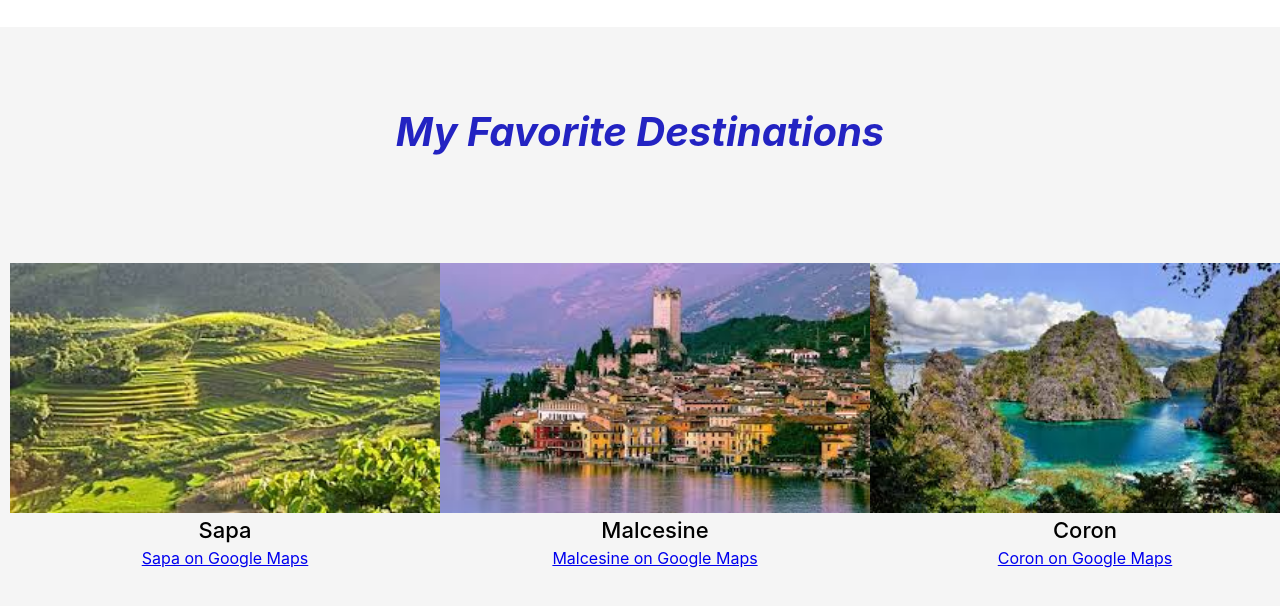
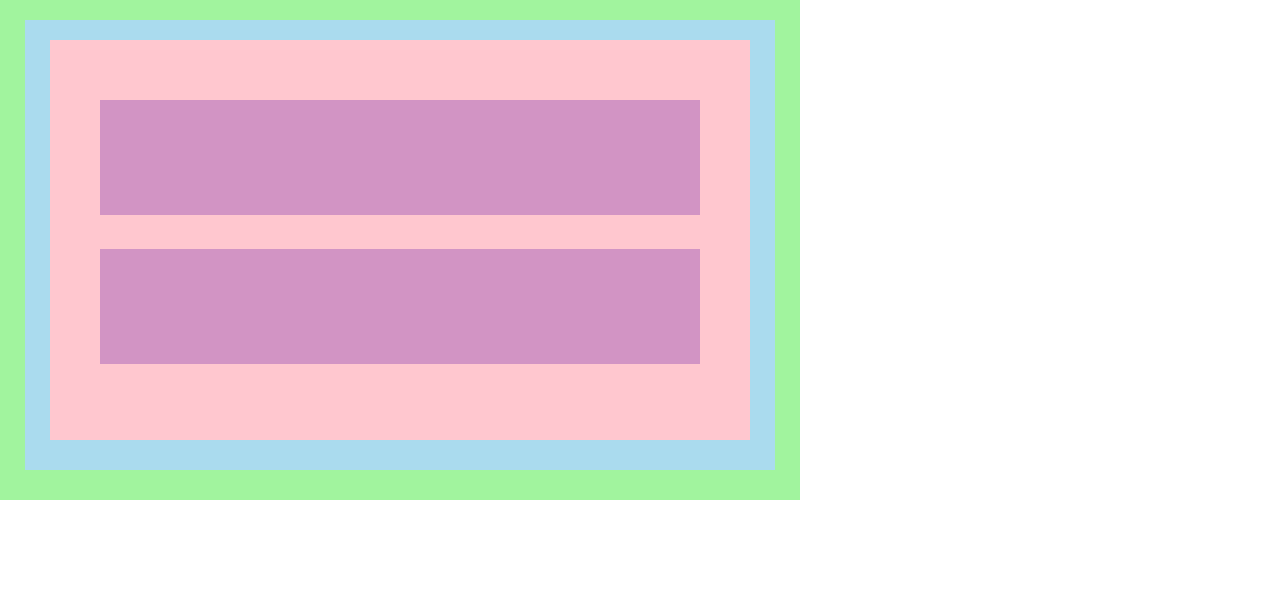
Before and after one commit to renglard/react_project1, a React (Create React App) app: page / in a window 1280 px wide. Shown: the top 606 px of the page. Built offline with nearby package versions, Linux system fonts and the light colour scheme.

Commit message:
day1 ex3

```diff
--- a/src/App.css
+++ b/src/App.css
@@ -1,6 +1,48 @@
 body {
   margin: 0;
   padding: 0;
+}
+
+.green-box {
+  background-color: rgb(70, 235, 64);
+  width: 800px;
+  height: 500px;
+  opacity: 0.5;
+  text-align: center;
+}
+
+.blue-box {
+  background-color: rgb(87, 184, 223);
+  width: 750px;
+  height: 450px;
+  display: inline-block;
+  margin-top: 20px;
+}
+
+.pink-box {
+  background-color: rgb(255, 144, 160);
+  width: 700px;
+  height: 400px;
+  display: inline-block;
+  margin-top: 20px;
+}
+
+.purple-box {
+  background: purple;
+  width: 600px;
+  height: 115px;
+  display: inline-block;
+  margin-top: 60px;
+  opacity: 0.7;
+}
+
+.purple-box2 {
+  background: purple;
+  width: 600px;
+  height: 115px;
+  margin-top: 30px;
+  display: inline-block;
+  opacity: 0.7;
 }
 
 /* .App {
@@ -17,7 +59,7 @@ body {
     animation: App-logo-spin infinite 20s linear;
   }
 } */
-.page-title {
+/* .page-title {
   text-align: center;
   padding-top: 80px;
   color: rgb(35, 35, 194);
@@ -28,11 +70,6 @@ body {
 .App-header {
   background-color: whitesmoke;
   min-height: 100vh;
-  /* display: flex; */
-  /* flex-direction: column; */
-  /* align-items: center; */
-  /* justify-content: center; */
-  /* font-size: calc(10px + 2vmin); */
   color: black;
 }
 
@@ -57,7 +94,7 @@ body {
   font-weight: 500;
   font-size: 22px;
   margin-bottom: 5px;
-}
+} */
 
 /* .App-link {
   color: #61dafb;
--- a/src/App.js
+++ b/src/App.js
@@ -1,42 +1,46 @@
-import React from "react";
+import React, { Component } from "react";
 import logo from "./logo.svg";
 import "./App.css";
 import Destinations from "./components/destinations";
+import GreenBox from "./components/box1";
 
-function App() {
-  return (
-    <div className="App">
-      <header className="App-header">
-        <h1 class="page-title">My Favorite Destinations</h1>
-        <ul className="destination-list">
-          <Destinations
-            image={"sapa.jpg"}
-            name={"Sapa"}
-            link={
-              "https://https://www.google.com/maps/place/Sa+Pa,+Lao+Cai,+Vietnam/@22.3476867,103.7819187,13z/data=!3m1!4b1!4m5!3m4!1s0x36cd416833ee9ad5:0xe1f42da2bbc76727!8m2!3d22.3363608!4d103.8437852.google.com/maps/@22.3476867,103.7819187,13z"
-            }
-            click="Sapa on Google Maps"
-          ></Destinations>
-          <Destinations
-            image={"malcesine.jpg"}
-            name={"Malcesine"}
-            link={
-              "https://https://www.google.com/maps/place/37018+Malcesine,+VR,+Italy/@45.7694664,10.7553462,12z/data=!3m1!4b1!4m5!3m4!1s0x47821c0294a0ef6b:0xb945f552f951e76d!8m2!3d45.752032!4d10.8304126.google.com/maps/@22.3476867,103.7819187,13z"
-            }
-            click="Malcesine on Google Maps"
-          ></Destinations>
-          <Destinations
-            image={"coron.jpg"}
-            name={"Coron"}
-            link={
-              "https://https://www.google.com/maps/place/Coron,+Palawan,+Philippines/@12.0186065,119.https://www.google.com/maps/place/Coron,+Palawan,+Philippines/@12.0186065,119.9344315,10z/data=!3m1!4b1!4m5!3m4!1s0x33ba1ef225b0d675:0x68841ab9a85e968e!8m2!3d12.0489179!4d120.1519011,10z/data=!3m1!4b1!4m5!3m4!1s0x33ba1ef225b0d675:0x68841ab9a85e968e!8m2!3d12.0489179!4d120.1519011.google.com/maps/@22.3476867,103.7819187,13z"
-            }
-            click="Coron on Google Maps"
-          ></Destinations>
-        </ul>
-      </header>
-    </div>
-  );
+class App extends Component {
+  render() {
+    return (
+      <div className="App">
+        <GreenBox></GreenBox>
+      </div>
+    );
+  }
 }
+export default App;
 
-export default App;
+// <header className="App-header">
+//         <h1 class="page-title">My Favorite Destinations</h1>
+//         <ul className="destination-list">
+//           <Destinations
+//             image={"sapa.jpg"}
+//             name={"Sapa"}
+//             link={
+//               "https://https://www.google.com/maps/place/Sa+Pa,+Lao+Cai,+Vietnam/@22.3476867,103.7819187,13z/data=!3m1!4b1!4m5!3m4!1s0x36cd416833ee9ad5:0xe1f42da2bbc76727!8m2!3d22.3363608!4d103.8437852.google.com/maps/@22.3476867,103.7819187,13z"
+//             }
+//             click="Sapa on Google Maps"
+//           ></Destinations>
+//           <Destinations
+//             image={"malcesine.jpg"}
+//             name={"Malcesine"}
+//             link={
+//               "https://https://www.google.com/maps/place/37018+Malcesine,+VR,+Italy/@45.7694664,10.7553462,12z/data=!3m1!4b1!4m5!3m4!1s0x47821c0294a0ef6b:0xb945f552f951e76d!8m2!3d45.752032!4d10.8304126.google.com/maps/@22.3476867,103.7819187,13z"
+//             }
+//             click="Malcesine on Google Maps"
+//           ></Destinations>
+//           <Destinations
+//             image={"coron.jpg"}
+//             name={"Coron"}
+//             link={
+//               "https://https://www.google.com/maps/place/Coron,+Palawan,+Philippines/@12.0186065,119.https://www.google.com/maps/place/Coron,+Palawan,+Philippines/@12.0186065,119.9344315,10z/data=!3m1!4b1!4m5!3m4!1s0x33ba1ef225b0d675:0x68841ab9a85e968e!8m2!3d12.0489179!4d120.1519011,10z/data=!3m1!4b1!4m5!3m4!1s0x33ba1ef225b0d675:0x68841ab9a85e968e!8m2!3d12.0489179!4d120.1519011.google.com/maps/@22.3476867,103.7819187,13z"
+//             }
+//             click="Coron on Google Maps"
+//           ></Destinations>
+//         </ul>
+//       </header>
--- /dev/null
+++ b/src/components/box1.jsx
@@ -0,0 +1,34 @@
+import React, { Component } from "react";
+
+class GreenBox extends Component {
+  render() {
+    return (
+      <div class="green-box">
+        <div class="blue-box">
+          <div class="pink-box">
+            <div class="purple-box"></div>
+            <div class="purple-box2"></div>
+          </div>
+        </div>
+      </div>
+    );
+  }
+}
+
+function BlueBox(props) {
+  return <div class="blue-box"></div>;
+}
+
+function PinkBox(props) {
+  return <div class="pink-box"></div>;
+}
+
+function PurpleBox(props) {
+  return <div class="purple-box"></div>;
+}
+
+function PurpleBox2(props) {
+  return <div class="purple-box2"></div>;
+}
+
+export default GreenBox;
```
